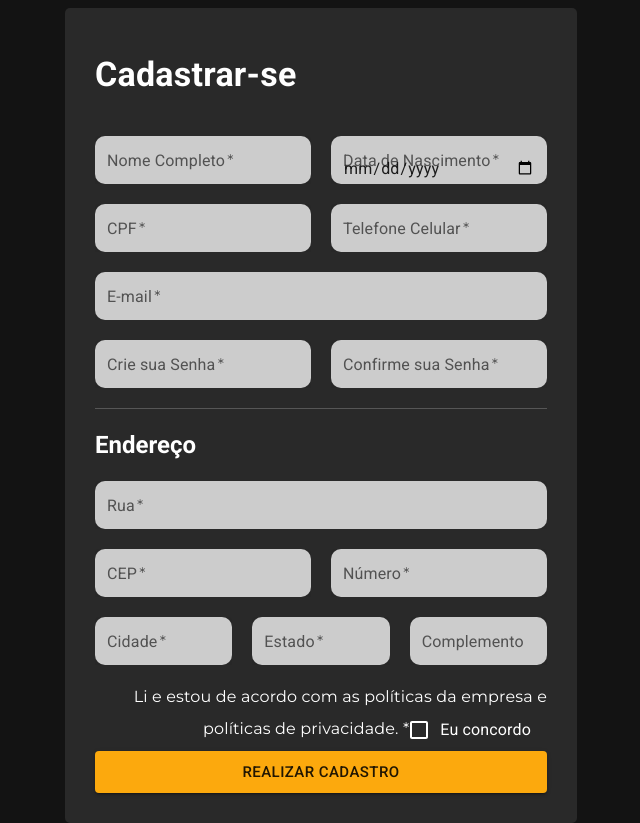
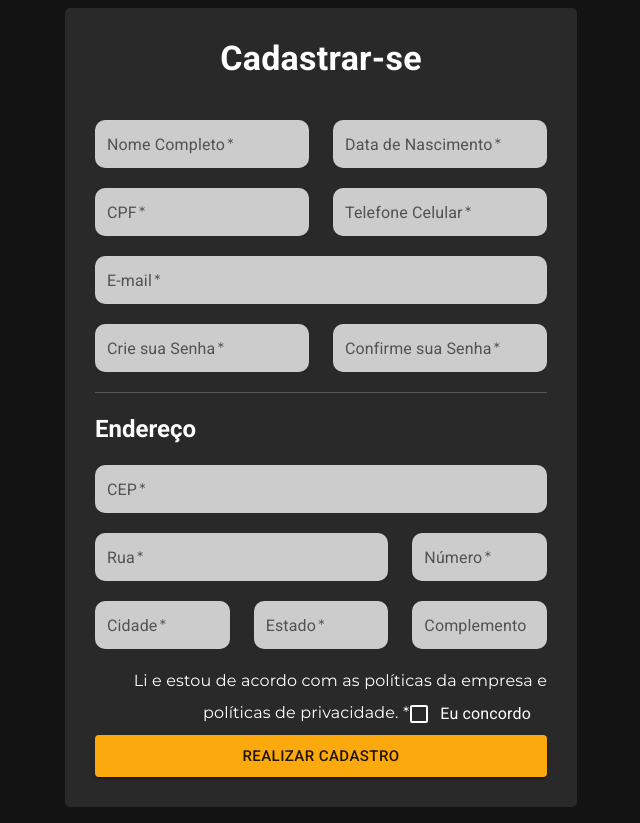
Before and after one commit to Ryrden/SCC-0560-Caaso-Eletroniks, a React (Vite) app: page /cadastro in a window 1280 px wide. Shown: the whole page, without its empty margins (319-959 px from the left). Built offline with nearby package versions, Linux system fonts and the light colour scheme.

Commit message:
mudanças para grid na página de cadastro e criação de um input para data

```diff
--- a/src/Pages/Cadastro/Cadastro.tsx
+++ b/src/Pages/Cadastro/Cadastro.tsx
@@ -1,37 +1,46 @@
 import React from "react";
-import Button from "@/components/Button/Button";
 import CssBaseline from "@mui/material/CssBaseline";
 import TextField from "@/components/Input/Input";
+import DateField from "@/components/Input/DateInput";
 import FormControlLabel from "@mui/material/FormControlLabel";
 import Checkbox from "@mui/material/Checkbox";
 import Grid from "@mui/material/Grid";
 import Box from "@mui/material/Box";
 import Typography from "@mui/material/Typography";
-import Container from "@mui/material/Container";
 import GenericCard from "@/components/GenericCard/GenericCard";
 import Divider from "@mui/material/Divider";
-import CButton from "@/components/Button/Button";
+import Button from "@/components/Button/Button";
 
 export default function Registration() {
     const handleSubmit = (event: React.FormEvent<HTMLFormElement>) => {
         event.preventDefault();
         const data = new FormData(event.currentTarget);
         console.log({
+            name: data.get("name"),
+            birthDate: data.get("date"),
+            cpf: data.get("cpf"),
+            telefone: data.get("telefone"),
             email: data.get("email"),
             password: data.get("password"),
+            cep: data.get("cep"),
+            street: data.get("street"),
+            number: data.get("number"),
+            city: data.get("city"),
+            state: data.get("uf"),
+            complement: data.get("complement"),
         });
     };
 
     return (
         <>
-            <CssBaseline />
+            <CssBaseline/>
             <Box id="box"
                 sx={{width: {xs: "90%", sm: "70%", md: "40%"}}}
                 marginX={"auto"}
+                component="form"
+                onSubmit={handleSubmit}
             >
                 <GenericCard>
-
-
                     <Box
                         component="form"
                         onSubmit={handleSubmit}
@@ -39,76 +48,74 @@ export default function Registration() {
                         width={"100%"}
                         padding={"30px"}
                     >
-                        <Typography component="h1" fontWeight={"bold"} variant="h4" color={"#FFFFFF"} marginBottom={"40px"} mt={2}>
+                        <Typography component="h1" fontWeight={"bold"} variant="h4" color={"#FFFFFF"} marginBottom={"40px"} textAlign={"center"}>
                             Cadastrar-se
                         </Typography>
-                        <Box display={"flex"} gap={"20px"} marginBottom={"20px"} sx={{ flexDirection: {xs: "column", sm: "row"} }}>
-                            <Box width={"100%"}>
+                        <Grid container spacing={3} marginBottom={"20px"}>
+                            <Grid item xs={12} sm={6}>
                                 <TextField
                                     label="Nome Completo"
                                     name={"name"}
                                     required={true}
                                 />
-                            </Box>
-                            <Box width={"100%"}>
-                                {/* TODO: use date picker from mui-x */}
-                                <TextField
+                            </Grid>
+                            <Grid item xs={12} sm={6}>
+                                <DateField
                                     label="Data de Nascimento"
                                     name={"date"}
-                                    type={"date"}
                                     required={true}
                                 />
-                            </Box>
-                        </Box>
+                            </Grid>
+                        </Grid>
 
-                        <Box display={"flex"} gap={"20px"} marginBottom={"20px"}>
-                            <Box width={"100%"}>
+                        <Grid container spacing={3} marginBottom={"20px"}>
+                            <Grid item xs={12} sm={6}>
                                 <TextField
                                     label="CPF"
                                     name={"cpf"}
                                     type={"number"}
                                     required={true}
                                 />
-                            </Box>
-                            <Box width={"100%"}>
+                            </Grid>
+                            <Grid item xs={12} sm={6}>
                                 <TextField
                                     label="Telefone Celular"
                                     name={"telefone"}
                                     type={"telefone"}
                                     required={true}
                                 />
-                            </Box>
-                        </Box>
+                            </Grid>
+                        </Grid>
 
-                        <Box width={"100%"} marginBottom={"20px"}>
+                        <Grid container>
+                            <Grid item xs={12} md={12} marginBottom={"20px"}>
                                 <TextField
                                     label="E-mail"
                                     name={"email"}
                                     type={"email"}
                                     required={true}
                                 />
-                        </Box>
+                            </Grid>
+                        </Grid>
 
-
-
-                        <Box display={"flex"} gap={"20px"} marginBottom={"20px"} sx={{ flexDirection: {xs: "column", lg: "row"} }}>
-                            <Box width={"100%"}>
+                        <Grid container spacing={3} marginBottom={"20px"}>
+                            <Grid item xs={6}>
                                 <TextField
                                     label="Crie sua Senha"
                                     type="password"
                                     name={"senha"}
                                     required={true}
                                 />
-                            </Box>
-                            <Box width={"100%"}>
+                            </Grid>
+                            <Grid item xs={6}>
                                 <TextField
                                     label="Confirme sua Senha"
                                     type="password"
                                     name={"senhaConfirmacao"}
                                     required={true}
                                 />
-                            </Box>
-                        </Box>
+                            </Grid>
+                        </Grid>
 
                         <Divider>
                         </Divider>
@@ -117,59 +124,57 @@ export default function Registration() {
                             Endereço
                         </Typography>
 
-                        <Box width={"100%"} marginBottom={"20px"}>
-                            <TextField
-                                label="Rua"
-                                name={"rua"}
-                                required={true}
-                            />
-                        </Box>
-
-
-                        <Box display={"flex"} gap={"20px"} marginBottom={"20px"}>
-                            <Box width={"100%"}>
+                        <Grid container spacing={3} marginBottom={"20px"}>
+                            <Grid item xs={12} md={12}>
                                 <TextField
                                     label="CEP"
                                     type="number"
                                     name={"cep"}
                                     required={true}
                                 />
-                            </Box>
-                            <Box width={"100%"}>
+                            </Grid>
+                        </Grid>
+
+                        <Grid container spacing={3} marginBottom={"20px"}>
+                            <Grid item xs={12} sm={8}>
+                                <TextField
+                                    label="Rua"
+                                    name={"street"}
+                                    required={true}
+                                />
+                            </Grid>
+                            <Grid item xs={12} sm={4}>
                                 <TextField
                                     label="Número"
                                     type="number"
-                                    name={"numero"}
+                                    name={"number"}
                                     required={true}
                                 />
-                            </Box>
-                        </Box>
+                            </Grid>
+                        </Grid>
 
-
-
-
-                        <Box display={"flex"} gap={"20px"} marginBottom={"20px"} sx={{ flexDirection: {xs: "column", sm: "row"} }} >
-                            <Box width={"100%"}>
+                        <Grid container spacing={3} marginBottom={"20px"}>
+                            <Grid item xs={12} md={4}>
                                 <TextField
                                     label="Cidade"
-                                    name={"cidade"}
+                                    name={"city"}
                                     required={true}
                                 />
-                            </Box>
-                            <Box width={"100%"}>
+                            </Grid>
+                            <Grid item xs={12} md={4}>
                                 <TextField
                                     label="Estado"
                                     name={"uf"}
                                     required={true}
                                 />
-                            </Box>
-                            <Box width={"100%"}>
+                            </Grid>
+                            <Grid item xs={12} md={4}>
                                 <TextField
                                     label="Complemento"
-                                    name={"complemento"}
+                                    name={"complement"}
                                 />
-                            </Box>
-                        </Box>
+                            </Grid>
+                        </Grid>
 
                         <Box
                             sx={{
@@ -187,9 +192,9 @@ export default function Registration() {
                             />
                         </Box>
 
-                        <CButton size="large">
+                        <Button size="large">
                             Realizar Cadastro
-                        </CButton>
+                        </Button>
 
                     </Box>
                 </GenericCard>
--- a/src/Pages/Login/Login.scss
+++ /dev/null
@@ -1,10 +0,0 @@
-@import "@/Sass/app.scss";
-
-#login-container {
-    height: 100%;
-    background-color: $gray;
-}
-
-#box{
-    color: $gray;
-}
--- a/src/Pages/Login/Login.tsx
+++ b/src/Pages/Login/Login.tsx
@@ -19,7 +19,7 @@ export default function SignIn() {
         event.preventDefault();
         const data = new FormData(event.currentTarget);
         console.log({
-            email: data.get("email"),
+            email: data.get("account"),
             password: data.get("password"),
         });
     };
@@ -28,7 +28,7 @@ export default function SignIn() {
         <Container component="main" maxWidth="xs" color="#131313">
             <CssBaseline/>
             <GenericCard>
-                <Box id="box"
+                <Box
                     sx={{
                         display: "flex",
                         flexDirection: "column",
@@ -48,6 +48,7 @@ export default function SignIn() {
                         <TextField
                             label="CPF ou Email"
                             name={"account"}
+                            required={true}
                         />
                         <Box
                             padding={"9px"}
@@ -56,6 +57,7 @@ export default function SignIn() {
                             label="Senha"
                             type="password"
                             name={"password"}
+                            required={true}
                         />
                         <FormControlLabel
                             control={
--- /dev/null
+++ b/src/components/Input/DateInput.scss
@@ -0,0 +1,7 @@
+@import "@/Sass/app.scss";
+
+.date-input {
+    background: $light-gray;
+    border-radius: 10px;
+    width: 100%;
+}
--- /dev/null
+++ b/src/components/Input/DateInput.tsx
@@ -0,0 +1,29 @@
+import React from "react";
+import DesktopDatePicker from "@mui/material/TextField";
+import "./DateInput.scss";
+
+interface DateInputType {
+    label: string
+    required?: boolean
+    name: string
+    size?: "small" | "medium"
+}
+
+const DateInput = ({ size = "small", required = false, ...props }: DateInputType) => {
+    return (
+        <div>
+            <DesktopDatePicker
+                className={"date-input"}
+                required={required}
+                label={props.label}
+                variant="filled"
+                color="secondary"
+                size={size}
+                name={props.name}
+                InputProps={{ disableUnderline: true } }
+            />
+        </div>
+    );
+};
+
+export default DateInput;
```
Lines whose indentation alone changed are shown as unchanged.
